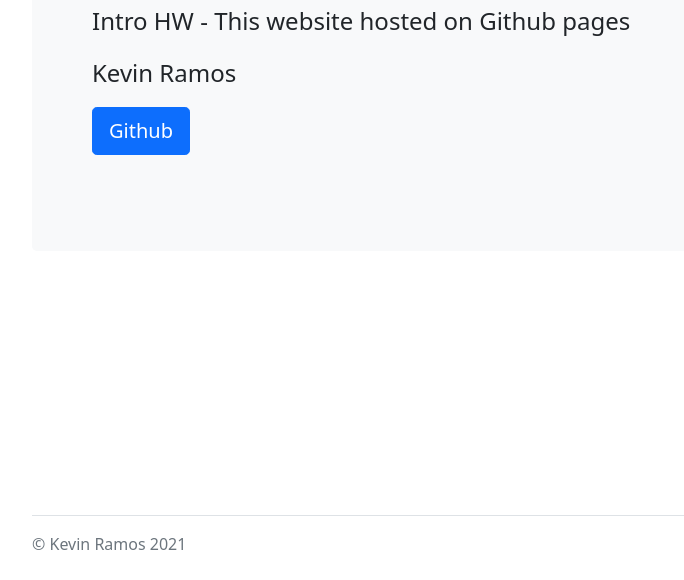
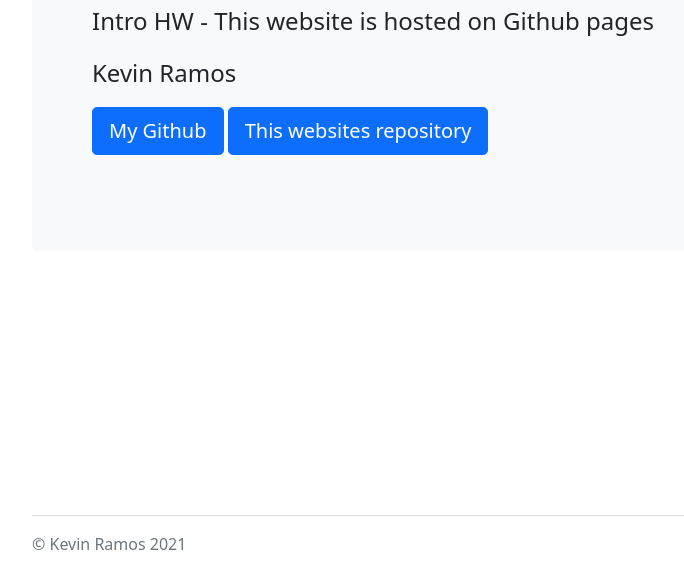
Before and after one commit to kevnramos/is218-intro-hw, a plain HTML site: page docs/index.html in a window 1280 px wide. Shown: the part 260-840 px from the top of the page, without its empty margins (50-734 px from the left). Drawn offline with nearby package versions, Linux system fonts and the light colour scheme.

Commit message:
Fixed button links

```diff
--- a/docs/index.html
+++ b/docs/index.html
@@ -25,9 +25,10 @@
         <div class="p-5 mb-4 bg-light rounded-3">
             <div class="container-fluid py-5">
                 <h1 class="display-5 fw-bold">IS 218-005</h1>
-                <p class="col-md-8 fs-4">Intro HW - This website hosted on Github pages</p>
+                <p class="col-md-8 fs-4">Intro HW - This website is hosted on Github pages</p>
                 <p class="col-md-8 fs-4">Kevin Ramos</p>
-                <button class="btn btn-primary btn-lg" type="button" href="https://github.com/kevnramos/">Github</button>
+                <a class="btn btn-primary btn-lg" role="button" href="https://github.com/kevnramos/">My Github</a>
+                <a class="btn btn-primary btn-lg" role="button" href="https://github.com/kevnramos/is218-intro-hw">This websites repository</a>
             </div>
         </div>
         <br>
```
